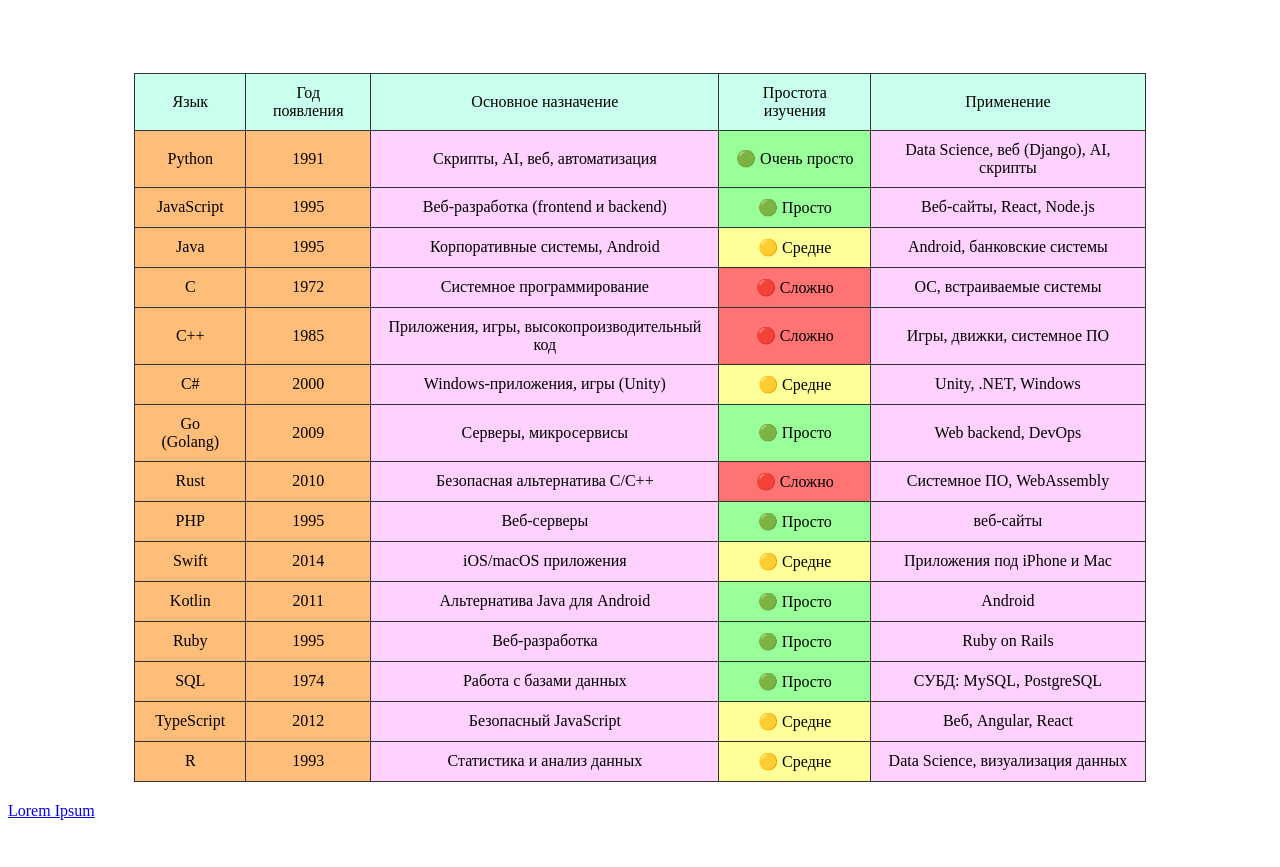
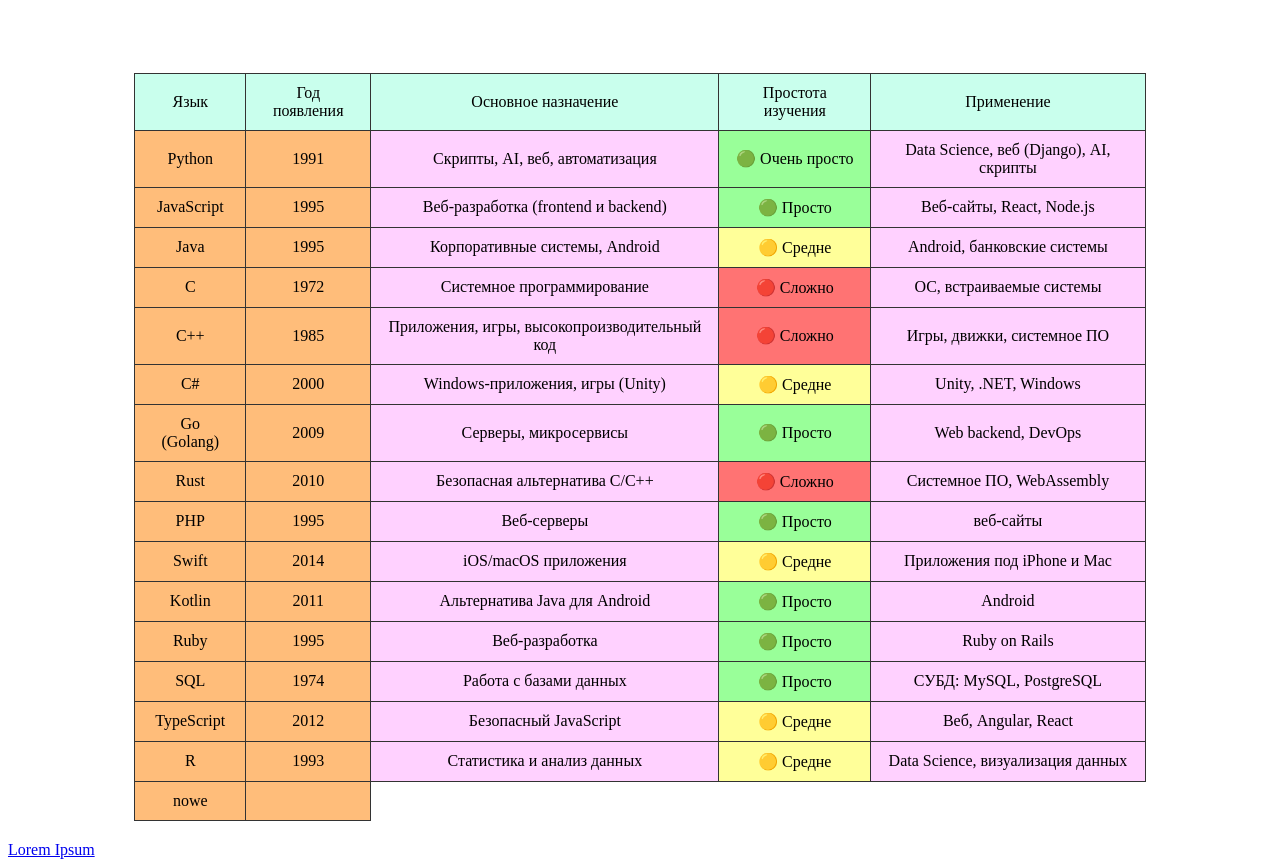
Before and after one commit to RuslanFedorov303/rep1, a plain HTML site: page прбкааа.html in a window 1280 px wide. Shown: the part 111-978 px from the top of the page. Before the commit the page ends 939 px from the top, so only its background shows below. Drawn offline with Linux system fonts and the light colour scheme.

Commit message:
Update прбкааа.html

```diff
--- a/прбкааа.html
+++ b/прбкааа.html
@@ -50,6 +50,8 @@
     <tr><td>TypeScript</td><td>2012</td><td>Безопасный JavaScript</td><td bgcolor="#ffff99">🟡 Средне</td><td>Веб, Angular, React</td></tr>
 
     <tr><td>R</td><td>1993</td><td>Статистика и анализ данных</td><td bgcolor="#ffff99">🟡 Средне</td><td>Data Science, визуализация данных</td></tr>
+
+    <fr><td>nowe<td/></fr>
 </table>
 <a href="/rep1/index.html">Lorem Ipsum</a>
 </body>
```
